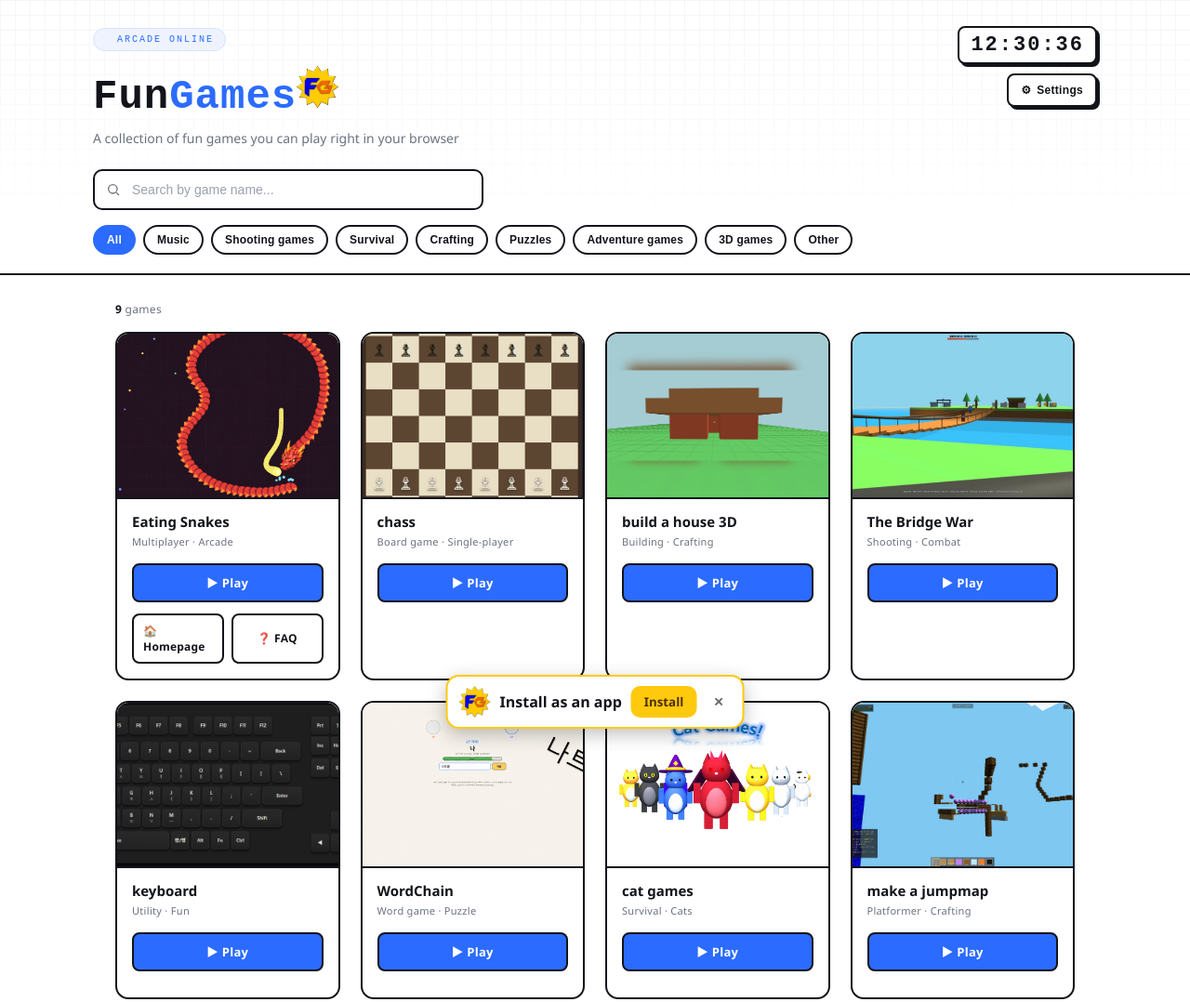
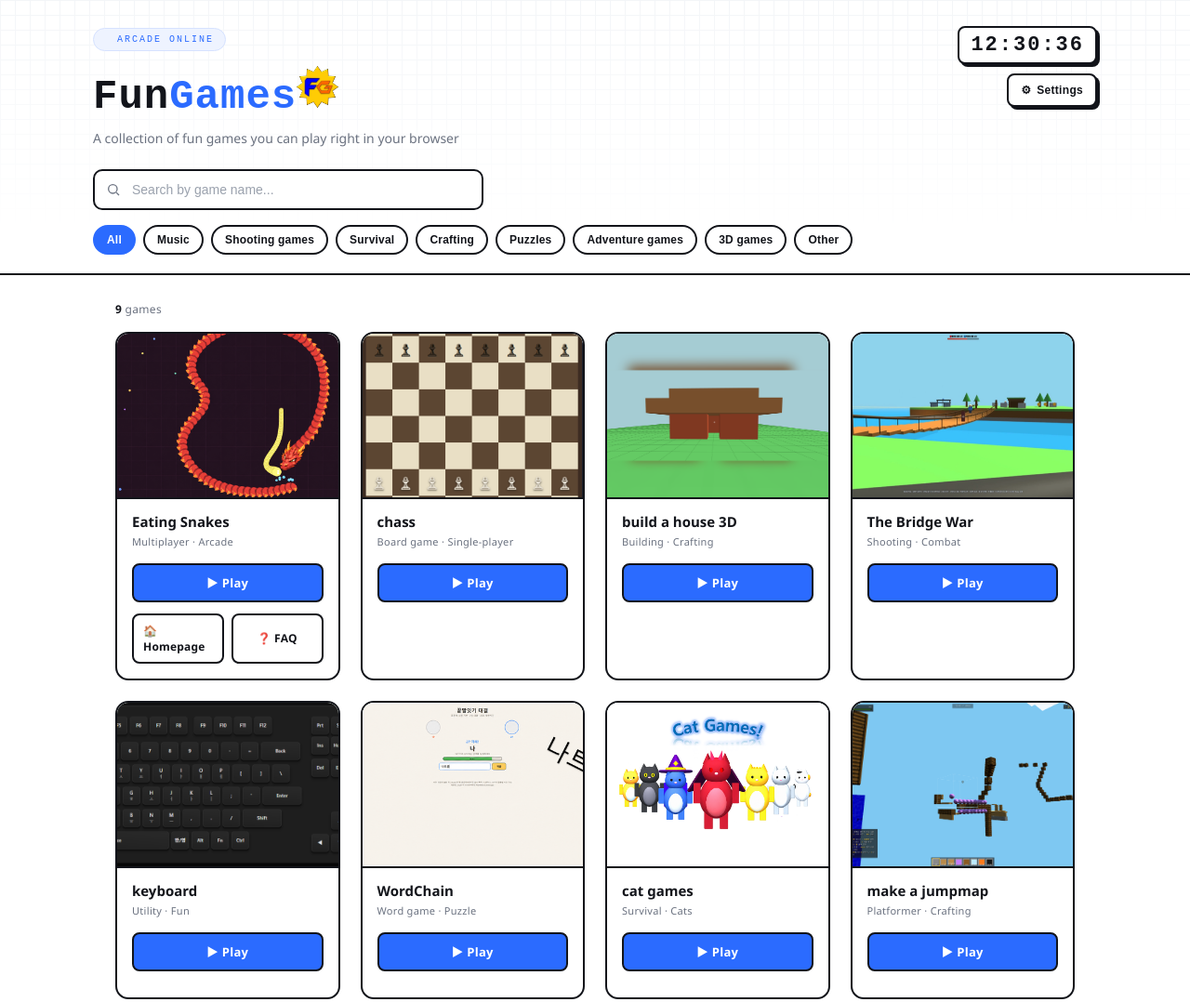
Before and after one commit to KangBaek-ho/fungames, a plain HTML site: page index.html in a window 1280 px wide. Shown: the top 1078 px of the page at 93% size. Drawn offline with Linux system fonts and the light colour scheme.

Commit message:
Update index.html

```diff
--- a/index.html
+++ b/index.html
@@ -243,11 +243,6 @@
   .offlineMsg:empty{display:none;}
   .settingsOfflineMsg{text-align:left;max-width:none;padding:2px 0 4px;}
   .settingsDetailBtn:disabled{opacity:.6;cursor:default;}
-  .installBar{position:fixed;left:50%;bottom:16px;transform:translateX(-50%);z-index:9999;display:none;align-items:center;gap:10px;
-    background:#fff;border:2px solid #ffc90e;border-radius:14px;padding:10px 12px;box-shadow:0 6px 20px rgba(0,0,0,.25);max-width:92vw;font-weight:700;}
-  .installBar img{width:34px;height:34px;border-radius:8px;}
-  .installBar button{border:0;border-radius:10px;padding:8px 14px;font-weight:800;cursor:pointer;background:#ffc90e;color:#4a3200;font-family:inherit;}
-  .installBar .installX{background:transparent;padding:6px 8px;color:#666;}
   .gameFrameWrap{position:fixed;inset:0;z-index:9000;background:#000;display:none;flex-direction:column;}
   .gameFrameBar{display:flex;align-items:center;gap:8px;background:#ffc90e;color:#4a3200;padding:6px 10px;padding-top:calc(6px + env(safe-area-inset-top,0px));font-weight:800;}
   .gameFrameBar .gfTitle{flex:1;white-space:nowrap;overflow:hidden;text-overflow:ellipsis;}
@@ -423,12 +418,6 @@
     <button id="gfExternal" title="browser">↗</button>
   </div>
   <iframe id="gameFrame" allow="fullscreen; autoplay; gamepad; accelerometer; gyroscope; clipboard-write" allowfullscreen></iframe>
-</div>
-<div class="installBar" id="installBar">
-  <img src="icon-192.png" alt="">
-  <span id="installBarText">앱으로 설치하기</span>
-  <button id="installBarBtn">설치</button>
-  <button class="installX" id="installBarX" aria-label="close">✕</button>
 </div>
 <script>
 "use strict";
@@ -598,6 +587,7 @@ const BUILTIN_GAMES = [
     name:'cat games',
     category:'서바이벌',
     url:'https://kangbaek-ho.github.io/catgames/',
+    bgUrl:'https://kangbaek-ho.github.io/catgameshome/',
     thumbnail:'cat_games.png',
     builtin:true,
     published:true,
@@ -1459,9 +1449,9 @@ offlineBtn.addEventListener('click', async ()=>{
 // ---- 앱 설치 (PWA) ----
 const INST_T = {
   ko:{label:'앱 설치', btn:'설치', ios:'아래 공유 버튼(□↑)을 누르고 "홈 화면에 추가"를 눌러 주세요.',
-      other:'브라우저 메뉴(⋮)에서 "앱 설치" 또는 "홈 화면에 추가"를 눌러 주세요.', done:'설치했어요! 홈 화면에서 열어 보세요.'},
+      other:'브라우저 오른쪽 위 \'⋮\' 클릭 ➡️ \'전송, 저장 공유\' 클릭 ➡️ \'페이지를 앱으로 설치\' 클릭 ➡️ 바탕화면에 설치 완료✅', done:'설치했어요! 홈 화면에서 열어 보세요.'},
   en:{label:'Install app', btn:'Install', ios:'Tap the Share button (□↑), then "Add to Home Screen".',
-      other:'Open the browser menu (⋮) and tap "Install app" or "Add to Home screen".', done:'Installed! Open it from your home screen.'}
+      other:'Top right of the browser, click \'⋮\' ➡️ \'Cast, save and share\' ➡️ \'Install page as app\' ➡️ Installed on your desktop ✅', done:'Installed! Open it from your home screen.'}
 };
 const instT = ()=>INST_T[currentLang] || INST_T.ko;
 const installRow = document.getElementById('installRow');
@@ -1476,35 +1466,8 @@ window.refreshInstallLabel = ()=>{
 };
 refreshInstallLabel();
 if(isStandalone()){ installRow.style.display = 'none'; }
-const installBar = document.getElementById('installBar');
-const installBarText = document.getElementById('installBarText');
-const installBarBtn = document.getElementById('installBarBtn');
-const hideBar = ()=>{ installBar.style.display = 'none'; };
-let barDismissed = false; try{ barDismissed = sessionStorage.getItem('fg_install_x') === '1'; }catch(err){}
-function showBar(){
-  if(barDismissed || isStandalone()) return;
-  installBarText.textContent = currentLang === 'en' ? 'Install as an app' : '앱으로 설치하기';
-  installBarBtn.textContent = instT().btn;
-  installBarBtn.style.display = '';
-  installBar.style.display = 'flex';
-}
-window.addEventListener('beforeinstallprompt', e=>{ e.preventDefault(); deferredInstall = e; showBar(); });
-// 브라우저가 설치 창 신호를 안 줘도(아이폰 등) 안내 바는 항상 보여줘요.
-setTimeout(showBar, 1500);
-installBarBtn.addEventListener('click', async ()=>{
-  if(deferredInstall){ hideBar(); installBtn.click(); return; }
-  installBarText.textContent = isIOS ? instT().ios : instT().other;
-  installBarBtn.style.display = 'none';
-});
-document.getElementById('installBarX').addEventListener('click', ()=>{ barDismissed = true; hideBar(); try{ sessionStorage.setItem('fg_install_x','1'); }catch(e){} });
-window.addEventListener('appinstalled', ()=>{ deferredInstall = null; hideBar(); installMsg.textContent = instT().done; });
-installBtn.addEventListener('click', async ()=>{
-  if(deferredInstall){
-    deferredInstall.prompt();
-    try{ await deferredInstall.userChoice; }catch(e){}
-    deferredInstall = null;
-    return;
-  }
+window.addEventListener('appinstalled', ()=>{ deferredInstall = null; installMsg.textContent = instT().done; });
+installBtn.addEventListener('click', ()=>{
   installMsg.textContent = isIOS ? instT().ios : instT().other;
 });
 
```
